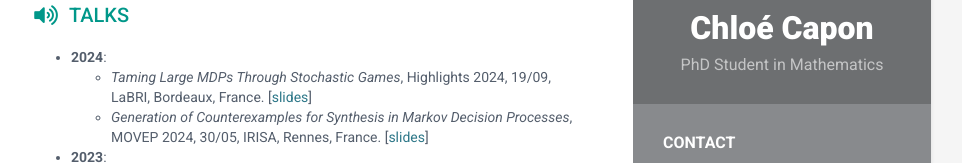
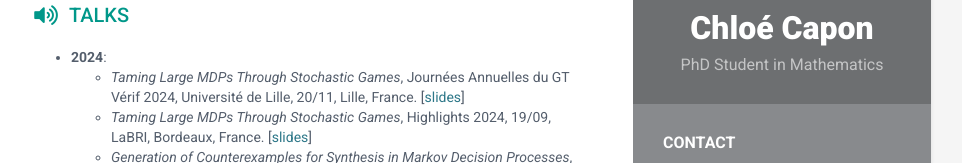
Before and after one commit to chloecapon/chloecapon.github.io, a plain HTML site: page talks.html in a window 1280 px wide. Shown: the part 214-377 px from the top of the page, without its empty margins (189-1151 px from the left). Drawn offline with nearby package versions, Linux system fonts and the light colour scheme.

Commit message:
ajout gt verif 2024

```diff
--- a/talks.html
+++ b/talks.html
@@ -472,6 +472,9 @@
     <li>
     <b>2024</b>:
     <ul>
+      <li><i>Taming Large MDPs Through Stochastic Games</i>, Journées Annuelles du GT Vérif 2024, Université de Lille, 20/11, Lille, France.
+[<a href="resources/slides/verif24.pdf">slides</a>]
+      </li>
             <li><i>Taming Large MDPs Through Stochastic Games</i>, Highlights 2024,
                   19/09, LaBRI, Bordeaux, France.
       [<a href="resources/slides/Highlights24.pdf">slides</a>]
```
Also changed, not shown: index.html (+3 -0 lines), 2 other files.
